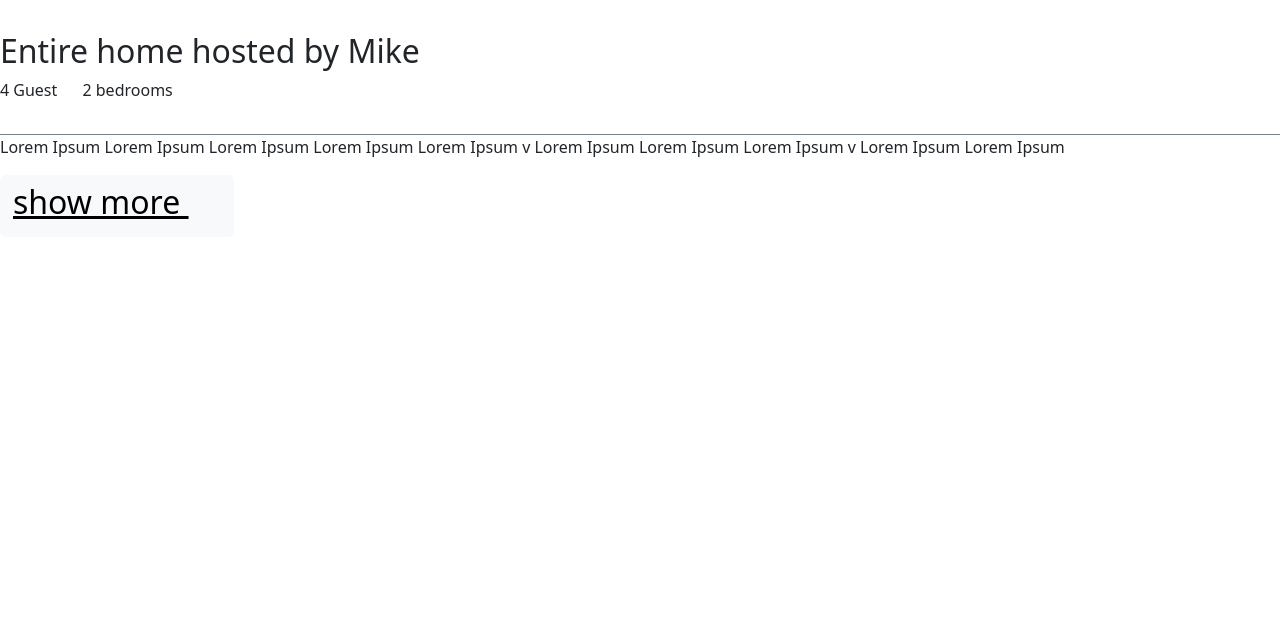
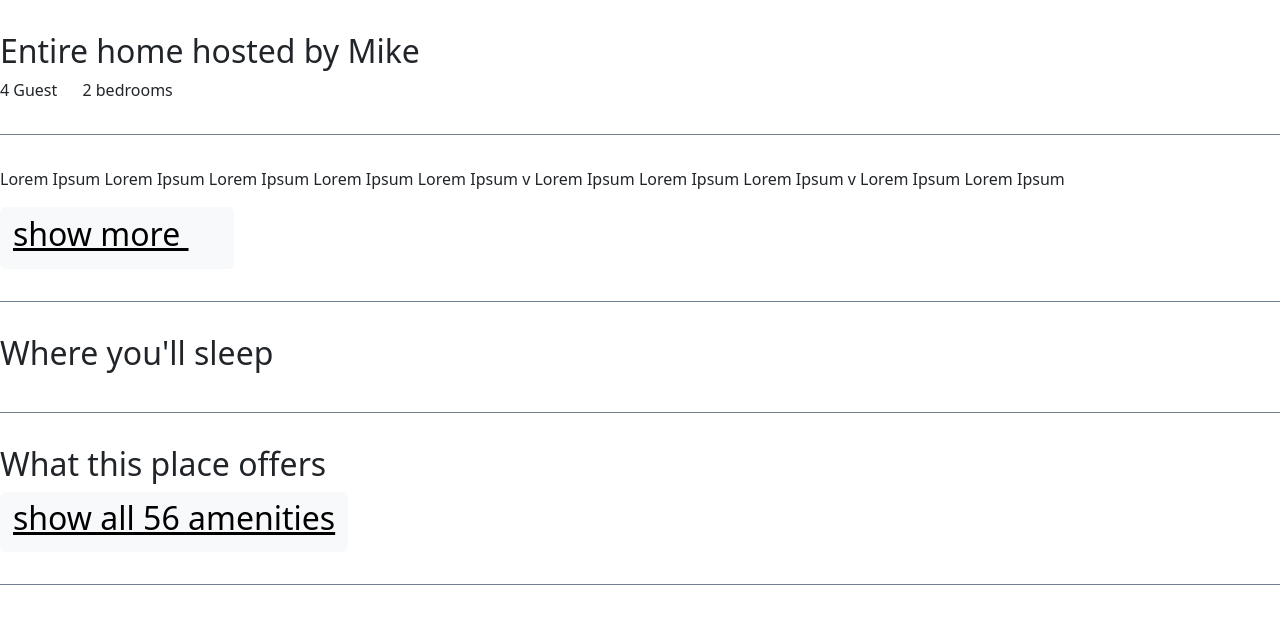
Before and after one commit to jullianrives7/AirBnB_UI_Clone, a React (Vite) app in the folder client/: page / in a window 1280 px wide. Shown: the top 624 px of the page. Built offline with nearby package versions, Linux system fonts and the light colour scheme; some icons are missing.

Commit message:
second commit

```diff
--- /dev/null
+++ b/client/src/components/information-module/informationAbout/informationAbout.jsx
@@ -0,0 +1,19 @@
+import Modal from "react-bootstrap/Modal";
+import Button from "react-bootstrap/Button";
+
+
+const InformationAbout = () => {
+  return (
+    <div>
+      <Modal.Dialog>
+        <Modal.Body>
+          <div>
+            <h2>Where you'll sleep</h2>
+          </div>
+        </Modal.Body>
+      </Modal.Dialog>
+    </div>
+  );
+};
+
+export default InformationAbout;
--- /dev/null
+++ b/client/src/components/information-module/informationAmmen/informationAmmen.jsx
@@ -0,0 +1,22 @@
+import Modal from "react-bootstrap/Modal";
+import Button from "react-bootstrap/Button";
+
+
+const InformationAmen = () => {
+  return (
+    <div>
+      <Modal.Dialog>
+        <Modal.Body>
+          <div>
+            <h2>What this place offers</h2>
+          </div>
+          <Button variant="light" className="title_module_ShareButton">
+            <h2><u>show all 56 amenities</u></h2>
+          </Button>
+        </Modal.Body>
+      </Modal.Dialog>
+    </div>
+  );
+};
+
+export default InformationAmen;
--- a/client/src/components/information-module/informationModule.jsx
+++ b/client/src/components/information-module/informationModule.jsx
@@ -1,6 +1,8 @@
 import Modal from "react-bootstrap/Modal";
 import InformationDesc from "./informationDescription/informationDesc";
 import InformationSummary from "./informationSummary/informationSummary";
+import InformationAmen from "./informationAmmen/informationAmmen";
+import InformationAbout from "./informationAbout/informationAbout";
 
 const InformationModule = () => {
   return (
@@ -8,13 +10,23 @@ const InformationModule = () => {
 
       <Modal.Dialog>
         <Modal.Body>
-          <div className="titleContainerTitle">
+          <div className="informationContainerSummary">
               <InformationSummary />
           </div>
         </Modal.Body>
         <Modal.Body>
-          <div>
+          <div className="informationContainerDesc">
             <InformationDesc />
+          </div>
+        </Modal.Body>
+        <Modal.Body>
+          <div className="informationContainerAmen">
+            <InformationAbout />
+          </div>
+        </Modal.Body>
+        <Modal.Body>
+          <div className="informationContainerAbout">
+            <InformationAmen />
           </div>
         </Modal.Body>
       </Modal.Dialog>
--- a/client/src/main.css
+++ b/client/src/main.css
@@ -80,11 +80,26 @@
     flex-direction: row;
 }
 
-.titleContainerTitle{
+.informationContainerSummary{
     padding-top: 32px;
     padding-bottom: 32px;
     border-bottom: 1px solid slategray;
+}
 
+.informationContainerDesc{
+    padding-top: 32px;
+    padding-bottom: 32px;
+    border-bottom: 1px solid slategray;
+}
 
+.informationContainerAmen{
+    padding-top: 32px;
+    padding-bottom: 32px;
+    border-bottom: 1px solid slategray;
+}
 
+.informationContainerAbout{
+    padding-top: 32px;
+    padding-bottom: 32px;
+    border-bottom: 1px solid slategray;
 }
```
